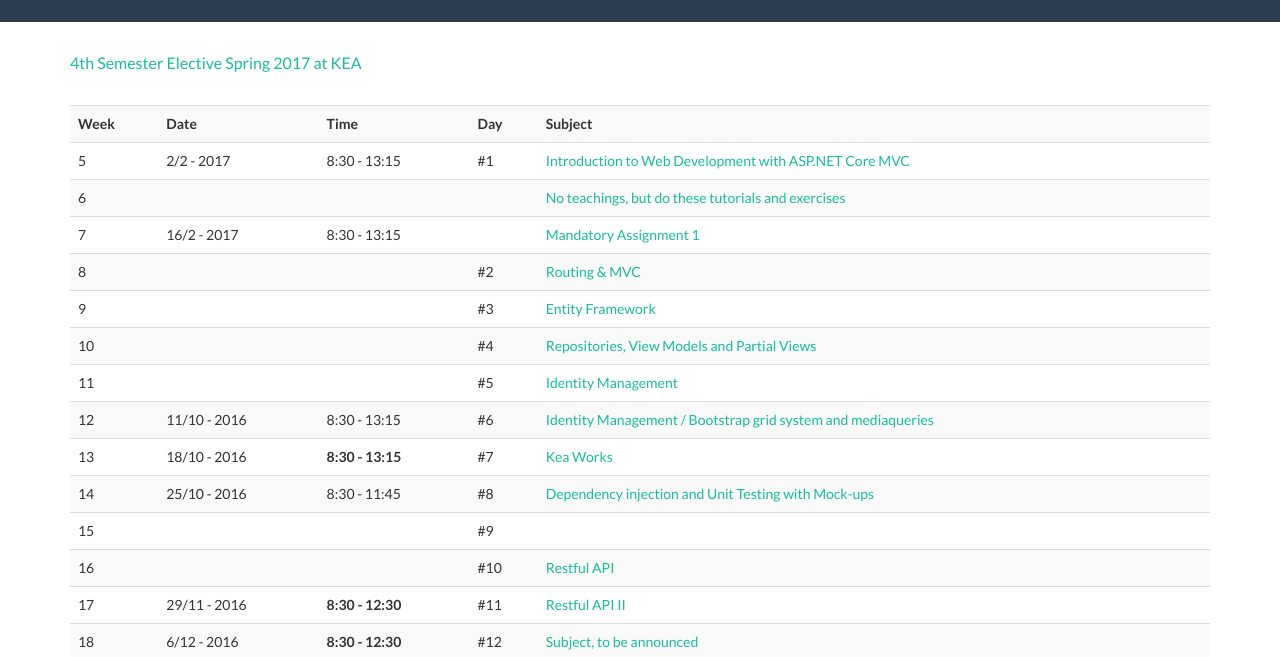
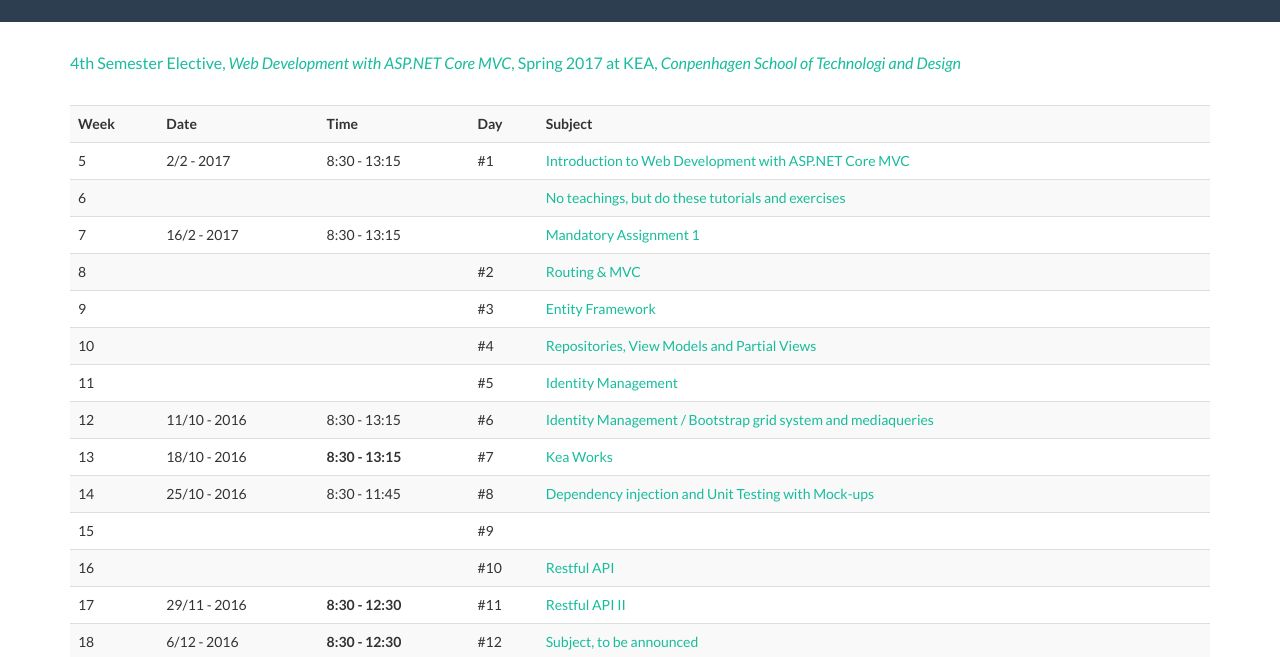
Before and after one commit to keacore/keacore.github.io, a website: page index.html in a window 1280 px wide. Shown: the part 78-735 px from the top of the page. Drawn offline with nearby package versions, Linux system fonts and the light colour scheme.

Commit message:
tagline improved

```diff
--- a/index.html
+++ b/index.html
@@ -68,7 +68,8 @@
             <div class="row">
                 <div class="col-lg-12">
                     <div style="padding: 30px 0; color:#18BC9C; font-size:16px">
-                        4th Semester Elective Spring 2017 at KEA
+                        4th Semester Elective, <em>Web Development with ASP.NET Core MVC</em>, Spring 2017 at KEA,
+                        <em>Conpenhagen School of Technologi and Design</em>
                     </div>
                 </div>
             </div>
```
